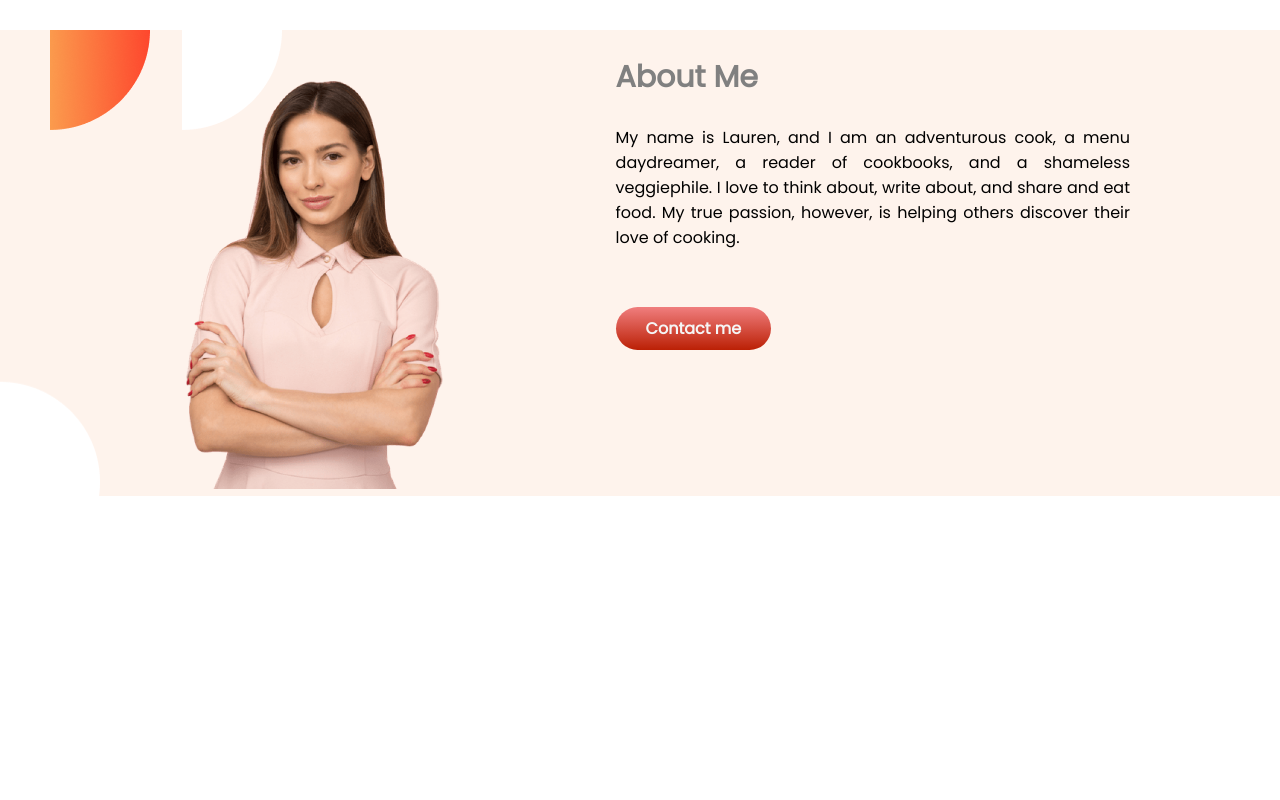
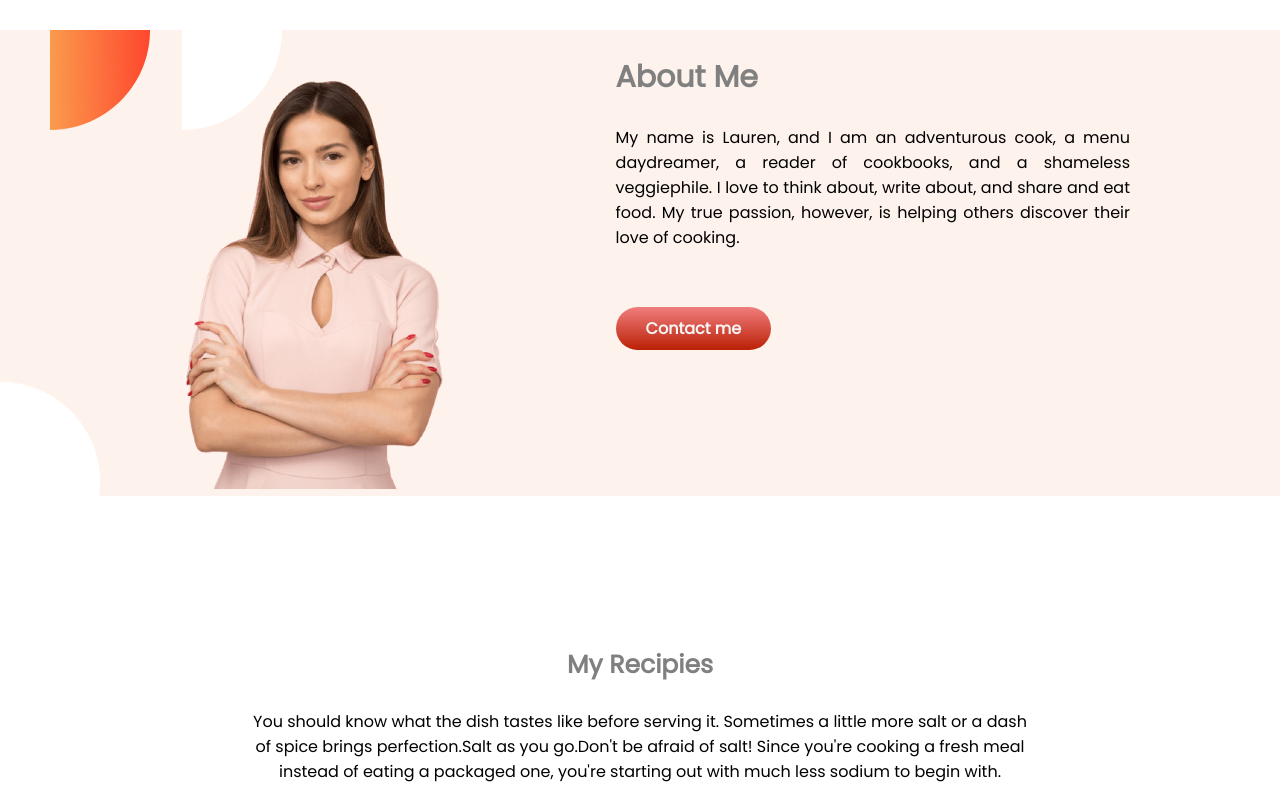
Before and after one commit to mdsazzadhossain668/food-network, a plain HTML site: page index.html in a window 1280 px wide. Shown: the part 781-1581 px from the top of the page. Before the commit the page ends 1427 px from the top, so only its background shows below. Drawn offline with Linux system fonts and the light colour scheme.

Commit message:
easy steps done

```diff
--- a/index.html
+++ b/index.html
@@ -45,7 +45,11 @@
     </section>
     <section>
         <div>
-
+            <h3 id="my-recipies" class="font-color">My Recipies</h3>
+            <p id="recipies-padding">You should know what the dish tastes like before serving it. Sometimes a little
+                more salt or a dash of
+                spice brings perfection.Salt as you go.Don't be afraid of salt! Since you're cooking a fresh meal
+                instead of eating a packaged one, you're starting out with much less sodium to begin with.</p>
         </div>
         <div>
             <div>
--- a/style.css
+++ b/style.css
@@ -7,6 +7,9 @@ h1{
 }
 h2{
     font-size: 30px;
+}
+h3{
+    font-size: 25px;
 }
 p{
     text-align: justify;
@@ -54,3 +57,11 @@ p{
     padding-right: 150px;
     padding-left: 50px;
 }
+#my-recipies{
+    text-align: center;
+}
+#recipies-padding{
+    text-align: center;
+    padding-left: 250px;
+    padding-right: 250px;
+}
```
